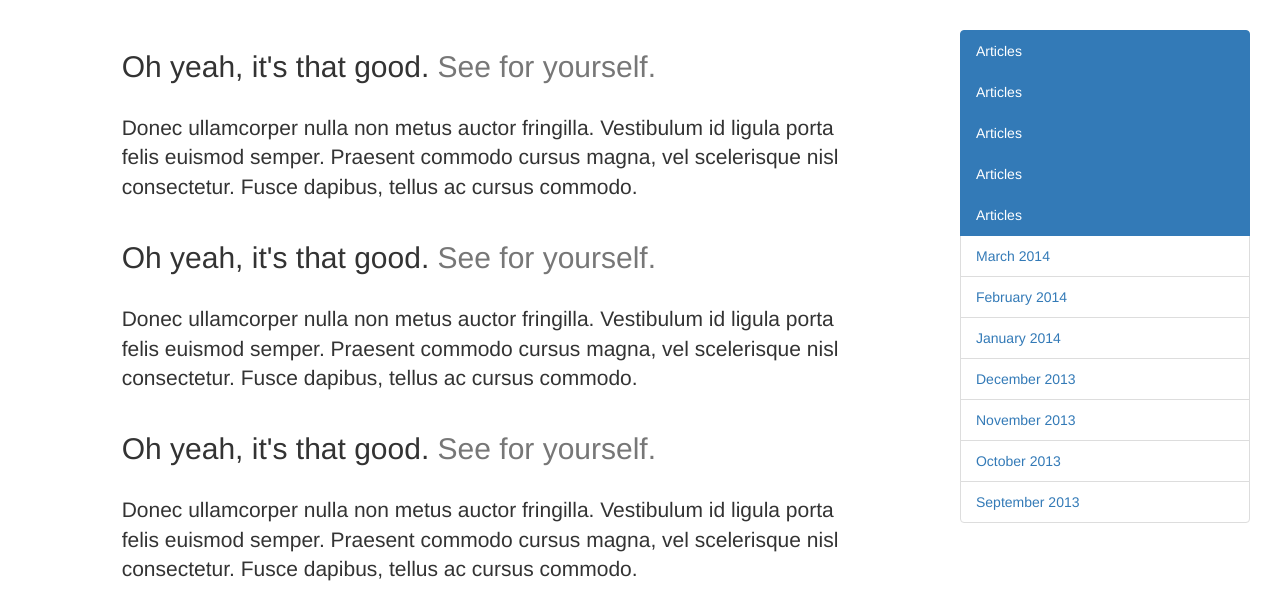
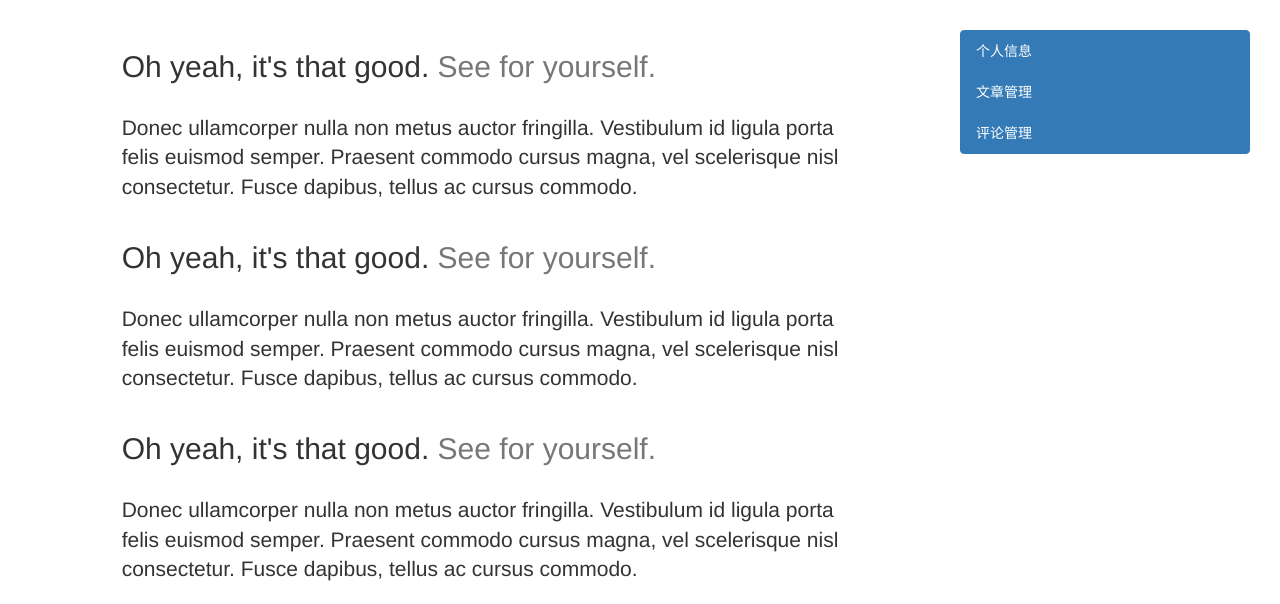
Before and after one commit to RushDataBase/DataBase_CourseProject, a Flask app: page /selfcenter/1 in a window 1280 px wide. Shown: the part 400-1004 px from the top of the page. Run offline with Flask 2, Linux system fonts and the light colour scheme; the visitor is signed in with stand-in values (Sample User, id 1); data comes from the database, SQL or seed files in the repository; parts of the project's set-up code (start-up, migrations or seed data) failed here and were passed over; some libraries are stand-ins or nearby versions.

Commit message:
correct power

```diff
--- a/Project/flaskr/model.py
+++ b/Project/flaskr/model.py
@@ -13,9 +13,11 @@ class User(UserMixin, db.Model):
     password_hash = db.Column(db.String(128))
     register_time = db.Column(db.DateTime, default=datetime.now)
     admin = db.Column(db.Integer, default=0)
+    #bbs related
     article_num = db.Column(db.Integer, default=0)
     articles = db.relationship('Article', backref='author', cascade='delete')
     comments = db.relationship('Comment', backref='author', cascade='delete')
+    #selfcenter related
 
     def __init__(self, username, password, email):
         self.username = username
--- a/Project/flaskr/views.py
+++ b/Project/flaskr/views.py
@@ -2,7 +2,7 @@ from flask.blueprints import Blueprint
 from flask import render_template, views, request, url_for, redirect
 from flask_login import login_user, current_user, logout_user, login_required
 from ext import login, db
-from .model import User, Board, Article, Comment, Player, Team, Game, OneGame, Hero
+from .model import User, Board, Article, Comment, Player, Team, Game, OneGame, Hero, GameSchedule
 from .forms import LoginForm, SignupForm, PostForm, CommentForm, SelfCenterForm, AGameForm, GameForm
 bp = Blueprint("front", __name__, )
 
@@ -32,7 +32,6 @@ def apost():
             content = form.content.data
             board_id = form.board_id.data
             board = Board.query.get(board_id)
-            print(content)
             if not board:
                 print("板块不存在")
                 return redirect(url_for('front.apost'))
@@ -49,11 +48,11 @@ def apost():
 @bp.route('/article/<article_id>', methods=['GET', 'POST'])
 @login_required
 def article(article_id):
-    article = Article.query.get(article_id)
+    now_article = Article.query.get(article_id)
     if article is None:
         return "该文章不存在"
     if request.method == 'GET':
-        return render_template("article.html", article=article)
+        return render_template("article.html", article=now_article)
     else:
         if not current_user.is_authenticated:
             return redirect(url_for('front.login'))
@@ -63,9 +62,9 @@ def article(article_id):
             comment = Comment(content=content, article_id=article_id)
             comment.author = current_user
             comment.article = article
-            article.comments.append(comment)
+            now_article.comments.append(comment)
             print("评论成功")
-            return render_template("article.html", article=article, comments=article.comments)
+            return render_template("article.html", article=article, comments=now_article.comments)
         else:
             print("评论失败")
             return redirect(url_for('front.article', article_id=article_id))
@@ -73,14 +72,14 @@ def article(article_id):
 #赛程(只需要查询数据)
 @bp.route('/gameSchedule')
 def gameSchedule():
-    pass
+    gameSchedule = GameSchedule.query.all()
+    return render_template()
 
 #战队总界面(只需要查询数据，可以添加删除数据)
 @bp.route('/teams')
 def teams():
     teams = Team.query.all()
     return render_template('teams.html', current_user=current_user, teams=teams)
-
 
 #战队介绍界面(只需要查询数据)
 @bp.route('/team/<team_id>')
@@ -106,60 +105,19 @@ def player(player_id):
 
 
 #比赛数据(查询和修改删除数据)
-@bp.route('/games', methods=['GET', 'POST'])
+@bp.route('/games')
 def game():
-    if request.method == 'POST':
-        if current_user.is_authenticated and current_user.admin:
-            form = GameForm(request.form)
-            winner = form.winner.data
-            loser = form.loser.data
-            game_type = form.game_type.data
-            game_desc = form.game_desc.data
-            game_date = form.game_date.data
-            this_game = Game(winner=winner, loser=loser, game_type=game_type,
-                             game_desc=game_desc, game_date=game_date)
-            db.session.add(this_game)
-            db.session.commit()
     games = Game.query.all()
     return render_template('gamedata.html', current_user=current_user, games=games)
 
 #一场bo比赛的数据
-@bp.route('/agame/<game_id>', methods=['GET', 'POST'])
+@bp.route('/agame/<game_id>')
 def agame(game_id):
     game = Game.query.get(game_id)
     if game is None:
         return "不存在该比赛"
-    if request.method == 'POST':
-        if current_user.is_authenticated and current_user.admin:
-            form = AGameForm(request.form)
-            red_team = form.red_team.data
-            blue_team = form.blue_team.data
-            winner = form.winner.data
-            one_game = OneGame(winner, game)
-            red_top_hero = Hero.query.get(form.red_top_hero.data)
-            red_jungle_hero = Hero.query.get(form.red_jungle_hero.data)
-            red_mid_hero = Hero.query.get(form.red_mid_hero.data)
-            red_adc_hero = Hero.query.get(form.red_adc_hero.data)
-            red_support_hero = Hero.query.get(form.red_support_hero.data)
-            one_game.heroes.append(red_top_hero)
-            one_game.heroes.append(red_jungle_hero)
-            one_game.heroes.append(red_mid_hero)
-            one_game.heroes.append(red_adc_hero)
-            one_game.heroes.append(red_support_hero)
-            blue_top_hero = Hero.query.get(form.blue_top_hero.data)
-            blue_jungle_hero = Hero.query.get(form.blue_jungle_hero.data)
-            blue_mid_hero = Hero.query.get(form.blue_mid_hero.data)
-            blue_adc_hero = Hero.query.get(form.blue_adc_hero.data)
-            blue_support_hero = Hero.query.get(form.blue_support_hero.data)
-            one_game.heroes.append(blue_top_hero)
-            one_game.heroes.append(blue_jungle_hero)
-            one_game.heroes.append(blue_mid_hero)
-            one_game.heroes.append(blue_adc_hero)
-            one_game.heroes.append(blue_support_hero)
-            print("添加比赛成功")
     heroes = Hero.query.all()
     return render_template('agame.html', current_user=current_user, game=game, heroes=heroes)
-
 
 #个人中心
 @bp.route('/selfcenter/<user_id>', methods=['GET', 'POST'])
@@ -244,3 +202,5 @@ class SignupView(views.MethodView):
 
 bp.add_url_rule('/login/', view_func=LoginView.as_view('login'))
 bp.add_url_rule('/signup/', view_func=SignupView.as_view('signup'))
+
+#cms views:
--- a/Project/templates/selfcenter.html
+++ b/Project/templates/selfcenter.html
@@ -69,23 +69,20 @@
         </div>
     </div>
 
+    {# 希望点击不同的右边显示不同的页面#}
     <div class="col-sm-3">
         <ul class="list-group">
-            <li class="list-group-item active">Articles</li>
-            <li class="list-group-item active">Articles</li>
-            <li class="list-group-item active">Articles</li>
-            <li class="list-group-item active">Articles</li>
-            <li class="list-group-item active">Articles</li>
-
-            <li class="list-group-item"><a href="#" class="text-primary">March 2014</a></li>
-            <li class="list-group-item"><a href="#" class="text-primary">February 2014</a></li>
-            <li class="list-group-item"><a href="#" class="text-primary">January 2014</a></li>
-            <li class="list-group-item"><a href="#" class="text-primary">December 2013</a></li>
-            <li class="list-group-item"><a href="#" class="text-primary">November 2013</a></li>
-            <li class="list-group-item"><a href="#" class="text-primary">October 2013</a></li>
-            <li class="list-group-item"><a href="#" class="text-primary">September 2013</a></li>
+            <li class="list-group-item active">个人信息</li>
+            <li class="list-group-item active">文章管理</li>
+            <li class="list-group-item active">评论管理</li>
+            {% if current_user.admin %}
+                <li class="list-group-item"><a href="#" class="text-primary">用户管理</a></li>
+                <li class="list-group-item"><a href="#" class="text-primary">战队管理</a></li>
+                <li class="list-group-item"><a href="#" class="text-primary">选手管理</a></li>
+                <li class="list-group-item"><a href="#" class="text-primary">赛程管理</a></li>
+                <li class="list-group-item"><a href="#" class="text-primary">比赛数据管理</a></li>
+            {% endif %}
         </ul>
     </div><!-- /.blog-sidebar -->
 
-
 {% endblock %}
```
Also changed, not shown: Design/报告.md (+5 -1 lines).
